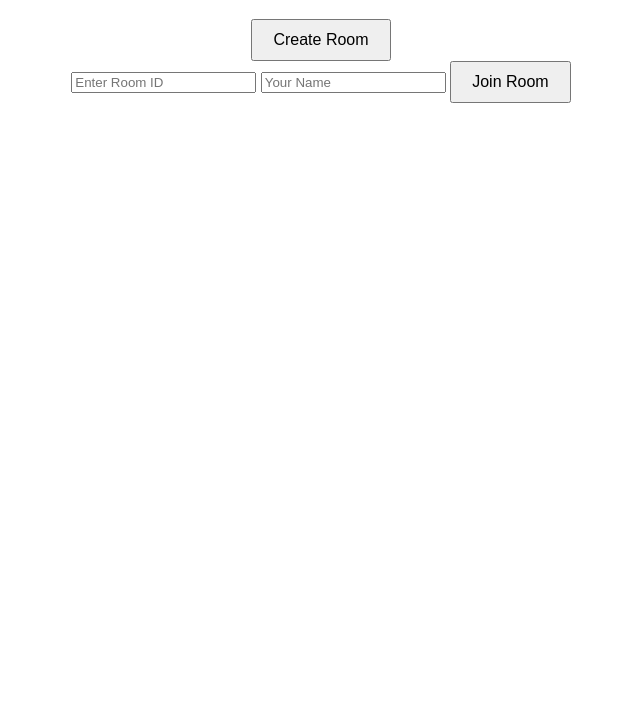
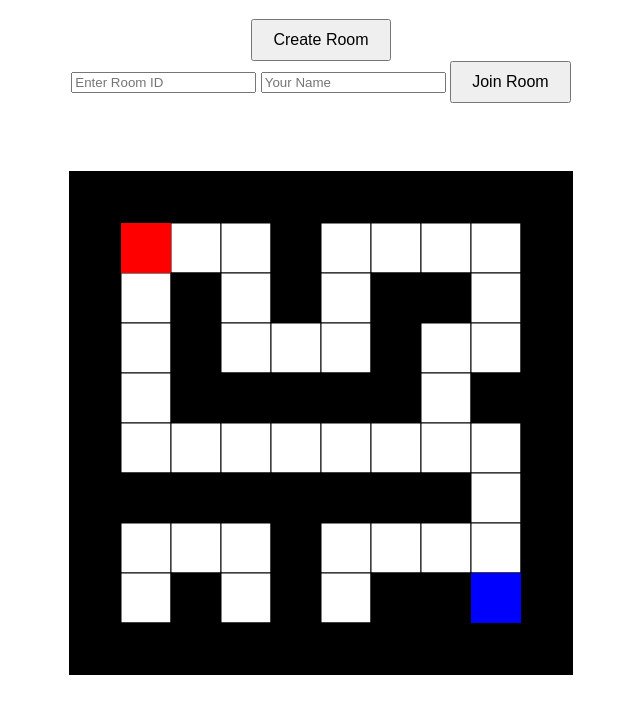
Before and after one commit to Npappas0/CyberMaze, a website: page public/index.html in a window 1280 px wide. Shown: the part 61-774 px from the top of the page, without its empty margins (319-959 px from the left). Drawn offline with nearby package versions, Linux system fonts and the light colour scheme; no server answers.

Commit message:
Added websocket and grid and players

```diff
--- a/public/index.html
+++ b/public/index.html
@@ -27,6 +27,10 @@
         <button id="startGameBtn" style="display:none;">Start Game</button>
     </div>
 
+    <div id="game-container">
+        <canvas id="gameCanvas"></canvas>
+    </div>
+
     <script src="/socket.io/socket.io.js"></script>
     <script src="script.js"></script>
 </body>
--- a/public/script.js
+++ b/public/script.js
@@ -61,3 +61,115 @@ window.onload = () => {
         document.getElementById("roomIdInput").value = roomId;
     }
 };
+
+//Game Setup
+//-------------------------------------------------------------------------------
+
+//GRID
+const canvas = document.getElementById("gameCanvas");
+const ctx = canvas.getContext("2d");
+
+// Grid settings
+const gridSize = 10;  // Number of tiles per row/column
+const tileSize = 50;  // Size of each tile in pixels
+
+canvas.width = gridSize * tileSize;
+canvas.height = gridSize * tileSize;
+
+// Sample maze layout (0 = empty, 1 = wall)
+const maze = [
+    [1, 1, 1, 1, 1, 1, 1, 1, 1, 1],
+    [1, 0, 0, 0, 1, 0, 0, 0, 0, 1],
+    [1, 0, 1, 0, 1, 0, 1, 1, 0, 1],
+    [1, 0, 1, 0, 0, 0, 1, 0, 0, 1],
+    [1, 0, 1, 1, 1, 1, 1, 0, 1, 1],
+    [1, 0, 0, 0, 0, 0, 0, 0, 0, 1],
+    [1, 1, 1, 1, 1, 1, 1, 1, 0, 1],
+    [1, 0, 0, 0, 1, 0, 0, 0, 0, 1],
+    [1, 0, 1, 0, 1, 0, 1, 1, 0, 1],
+    [1, 1, 1, 1, 1, 1, 1, 1, 1, 1]
+];
+
+// Function to draw the grid
+function drawGrid() {
+    for (let row = 0; row < gridSize; row++) {
+        for (let col = 0; col < gridSize; col++) {
+            if (maze[row][col] === 1) {
+                ctx.fillStyle = "black";  // Wall color
+            } else {
+                ctx.fillStyle = "white";  // Empty space
+            }
+            ctx.fillRect(col * tileSize, row * tileSize, tileSize, tileSize);
+            ctx.strokeRect(col * tileSize, row * tileSize, tileSize, tileSize);
+        }
+    }
+}
+
+// Initial draw
+drawGrid();
+
+//PLAYERS
+const players = {
+    "player1": { row: 1, col: 1, color: "red" },
+    "player2": { row: 8, col: 8, color: "blue" }
+};
+
+// Function to draw players on the grid
+function drawPlayers() {
+    for (const playerId in players) {
+        const player = players[playerId];
+        ctx.fillStyle = player.color;
+        ctx.fillRect(player.col * tileSize, player.row * tileSize, tileSize, tileSize);
+    }
+}
+
+// Update the draw function to include players
+function drawGame() {
+    drawGrid();
+    drawPlayers();
+}
+
+// Initial draw
+drawGame();
+
+//MOVEMENT LOGIC
+document.addEventListener("keydown", (event) => {
+    movePlayer("player1", event.key);
+});
+
+function movePlayer(playerId, key) {
+    const player = players[playerId];
+    if (!player) return;
+
+    let newRow = player.row;
+    let newCol = player.col;
+
+    // Handle movement keys
+    switch (key) {
+        case "ArrowUp":
+        case "w":
+            newRow -= 1;
+            break;
+        case "ArrowDown":
+        case "s":
+            newRow += 1;
+            break;
+        case "ArrowLeft":
+        case "a":
+            newCol -= 1;
+            break;
+        case "ArrowRight":
+        case "d":
+            newCol += 1;
+            break;
+        default:
+            return; // Ignore other keys
+    }
+
+    // Check if the new position is within bounds and not a wall
+    if (maze[newRow] && maze[newRow][newCol] === 0) {
+        player.row = newRow;
+        player.col = newCol;
+        drawGame(); // Redraw grid with new player position
+    }
+}
--- a/public/style.css
+++ b/public/style.css
@@ -13,3 +13,14 @@ button {
     font-size: 16px;
     cursor: pointer;
 }
+
+#game-container {
+    display: flex;
+    justify-content: center;
+    align-items: center;
+    height: 80vh;
+}
+
+canvas {
+    border: 2px solid black;
+}
```
